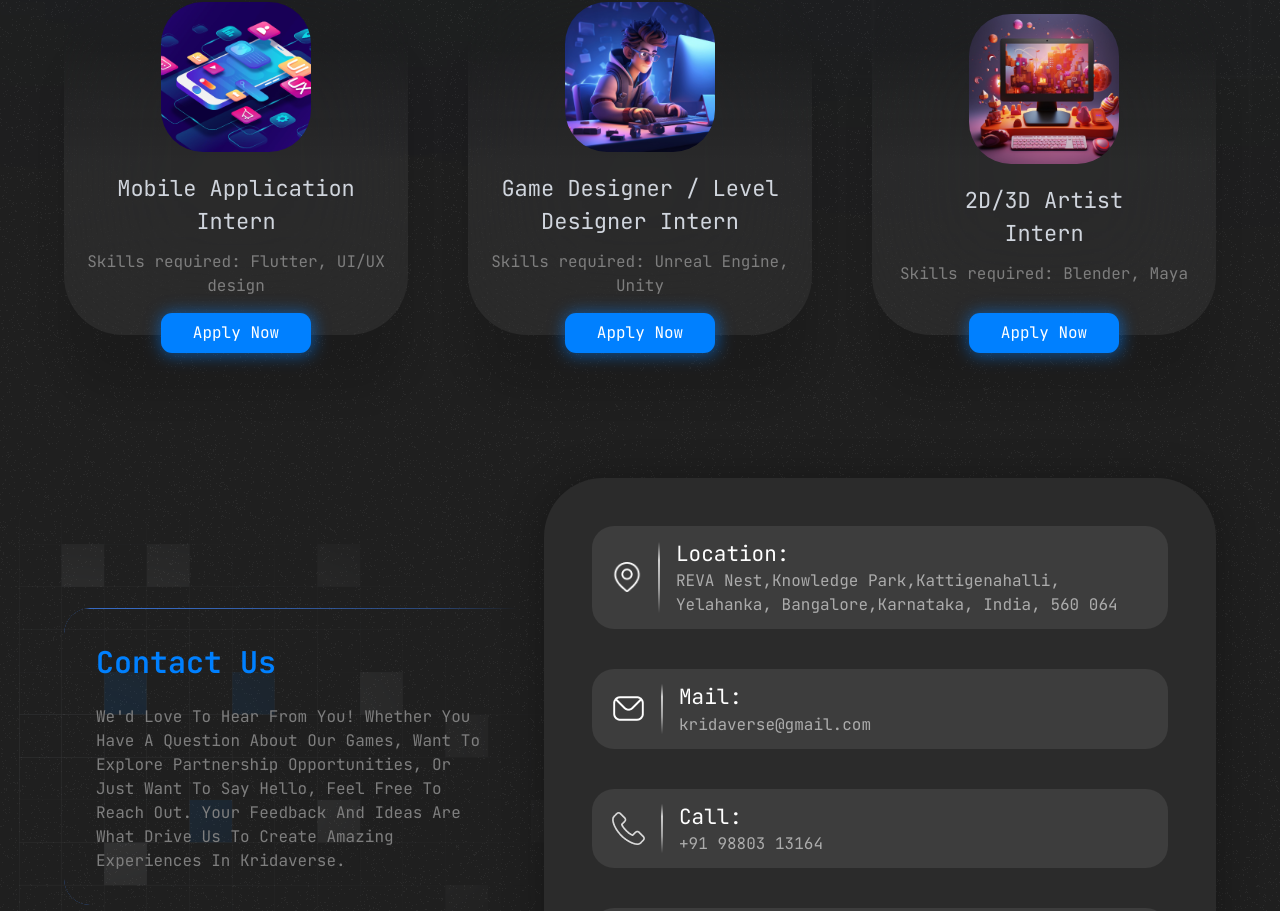
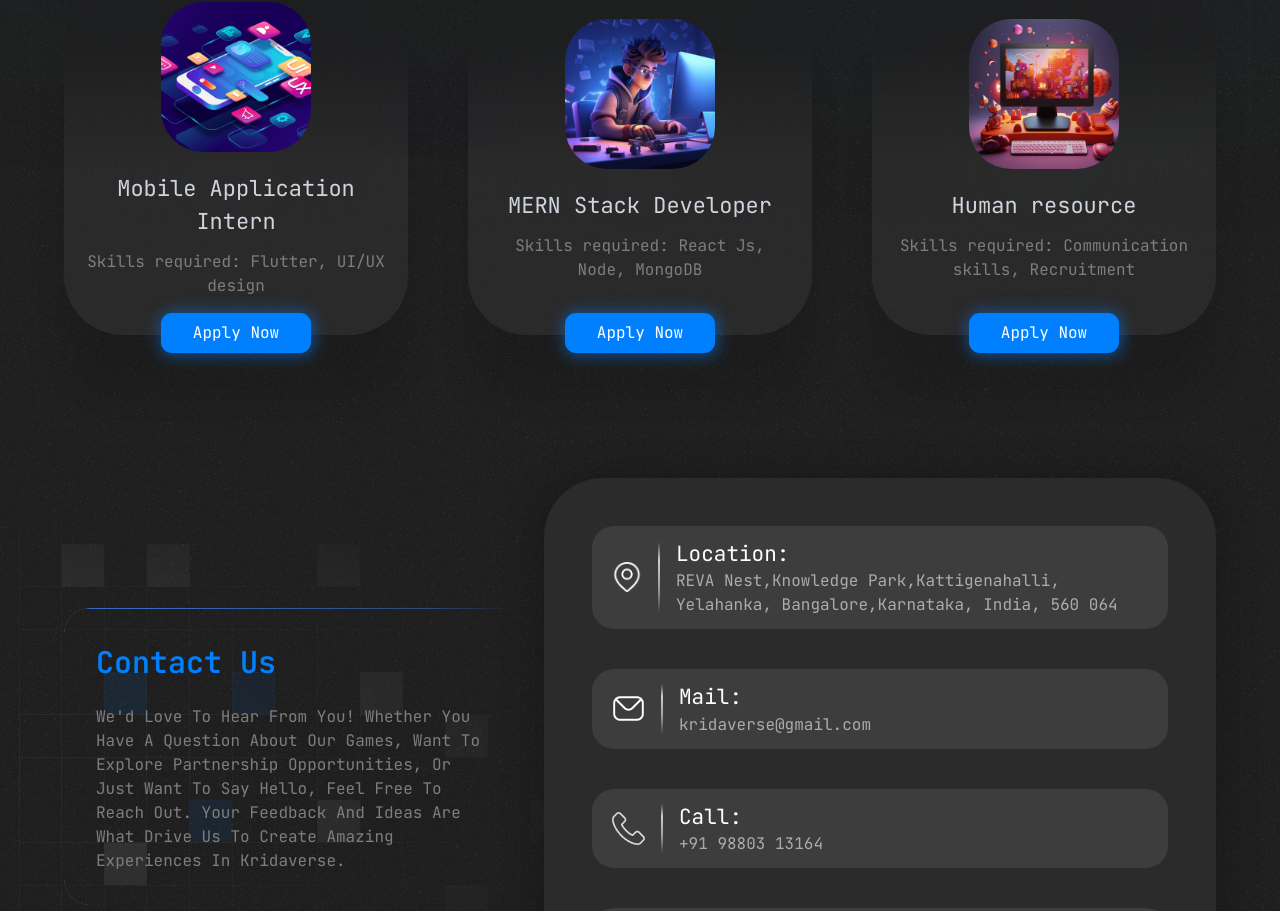
Before and after one commit to KridaverseDev/ComingsoonWebsite, a React (Vite) app: page / in a window 1280 px wide. Shown: the part 1502-2413 px from the top of the page. Built offline with nearby package versions, Linux system fonts and the light colour scheme; a web font is replaced by a local one.

Commit message:
update with carrer

```diff
--- a/src/components/Career/Career.jsx
+++ b/src/components/Career/Career.jsx
@@ -18,19 +18,19 @@ const Career = (props) => {
         <CareerCard
           title="Mobile Application <br /> Intern"
           skills=" Flutter, UI/UX design"
-          url="https://docs.google.com/forms/d/e/1FAIpQLScqzNJndIbC7NddsrLGZPf2ur5IJzbZryqGf8VZmmETgB2wAg/viewform"
+          url="https://forms.gle/io17imkpQkfW653dA"
           photo="src/assets/CareerCards/MAI.png"
         />
         <CareerCard
-          title="Game Designer / Level <br /> Designer Intern"
-          skills="Unreal Engine, Unity"
-          url="https://docs.google.com/forms/d/e/1FAIpQLScqzNJndIbC7NddsrLGZPf2ur5IJzbZryqGf8VZmmETgB2wAg/viewform"
+          title="MERN Stack Developer"
+          skills="React Js, Node, MongoDB"
+          url="https://forms.gle/io17imkpQkfW653dA"
           photo="src/assets/CareerCards/Gamer.png"
         />
         <CareerCard
-          title="2D/3D Artist   <br /> Intern"
-          skills="Blender, Maya"
-          url="https://docs.google.com/forms/d/e/1FAIpQLScqzNJndIbC7NddsrLGZPf2ur5IJzbZryqGf8VZmmETgB2wAg/viewform"
+          title="Human resource"
+          skills="Communication skills, Recruitment"
+          url="https://forms.gle/io17imkpQkfW653dA"
           photo="src/assets/CareerCards/Artist.png"
         />
       </div>
```
